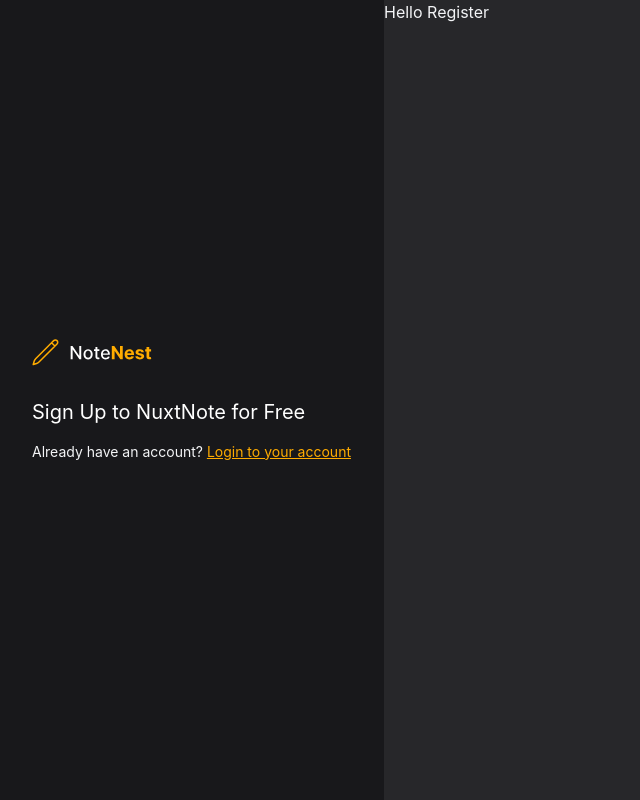
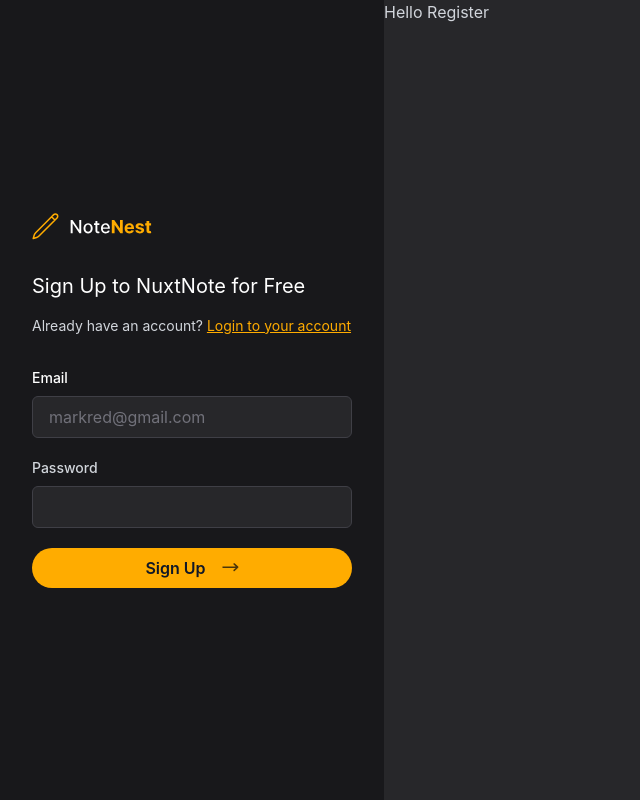
Before and after one commit to maurodf0/NuxtNote, a Nuxt app: page /register in a window 1280 px wide. Shown: the whole page, without its empty margins (0-640 px from the left). Built offline with nearby package versions, Linux system fonts and the light colour scheme.

Commit message:
feat: update register page with form fields and add arrow-right component

```diff
--- a/app/assets/css/main.css
+++ b/app/assets/css/main.css
@@ -2,14 +2,19 @@
 @tailwind components;
 @tailwind utilities;
 
-html {
-  @apply bg-gray-900 text-gray-100;
+html,
+body {
+  @apply bg-gray-900 text-gray-300;
 }
 
 a {
   @apply text-[#FFAC00];
 }
 
+button {
+  @apply bg-[#FFAC00] rounded-full text-gray-900 mt-4 font-semibold py-2 px-4;
+}
+
 body {
   font-family: "Inter", sans-serif;
 }
--- /dev/null
+++ b/app/components/arrow-right.vue
@@ -0,0 +1,16 @@
+<template>
+  <svg
+    width="17"
+    height="9"
+    viewBox="0 0 17 9"
+    fill="none"
+    xmlns="http://www.w3.org/2000/svg"
+  >
+    <path
+      fill-rule="evenodd"
+      clip-rule="evenodd"
+      d="M0.379517 4.14695C0.379517 3.94804 0.458534 3.75727 0.599186 3.61662C0.739839 3.47597 0.930604 3.39695 1.12952 3.39695H13.7195L11.6195 1.44695C11.5473 1.37997 11.489 1.29943 11.4479 1.20991C11.4068 1.1204 11.3837 1.02366 11.38 0.925232C11.3763 0.826802 11.392 0.728604 11.4262 0.636245C11.4605 0.543886 11.5125 0.459175 11.5795 0.386948C11.7148 0.241078 11.9024 0.154916 12.1012 0.147415C12.1997 0.1437 12.2979 0.159409 12.3902 0.193645C12.4826 0.227881 12.5673 0.279973 12.6395 0.346948L16.1395 3.59695C16.2152 3.66716 16.2757 3.75225 16.317 3.84689C16.3583 3.94153 16.3796 4.04368 16.3796 4.14695C16.3796 4.25021 16.3583 4.35237 16.317 4.44701C16.2757 4.54165 16.2152 4.62674 16.1395 4.69695L12.6395 7.94695C12.4936 8.08221 12.3 8.15398 12.1012 8.14648C11.9024 8.13898 11.7148 8.05282 11.5795 7.90695C11.4443 7.76108 11.3725 7.56745 11.38 7.36866C11.3875 7.16988 11.4736 6.98221 11.6195 6.84695L13.7195 4.89695H1.12952C0.930604 4.89695 0.739839 4.81793 0.599186 4.67728C0.458534 4.53663 0.379517 4.34586 0.379517 4.14695Z"
+      fill="#4B360A"
+    />
+  </svg>
+</template>
--- a/app/pages/register.vue
+++ b/app/pages/register.vue
@@ -5,12 +5,37 @@
 
 <template>
   <div class="bg-black h-screen flex flex-col md:flex-row">
+
     <div class="sidebar bg-zinc-900 md:w-[30%] flex justify-center px-8 flex-col w-full">
       <Logo class="mb-8" />
       <h1 class="text-white text-xl mb-4">Sign Up to NuxtNote for Free</h1>
       <p class="text-sm">Already have an account?
         <NuxtLink class="underline" to="/login">Login to your account</NuxtLink>
       </p>
+
+      <form class="flex flex-col gap-1 mt-8">
+        <div>
+          <label for="email" class="block mb-2 text-sm font-medium text-white">Email</label>
+          <input
+          id="email"
+          type="email"
+          placeholder="markred@gmail.com"
+          class="bg-zinc-800 border border-zinc-700 rounded-md py-2 px-4 block w-full placeholder:text-zinc-500">
+        </div>
+
+        <div class="mt-4">
+          <label for="password" class="block mb-2 text-sm font-medium">Password</label>
+          <input
+          type="password"
+          for="password"
+          class="w-full bg-zinc-800 border rounded-md py-2 px-4 block placeholder:text-zinc-500 border-zinc-700">
+        </div>
+
+        <button
+          class="w-full flex items-center gap-4 justify-center">Sign Up <ArrowRight />
+        </button>
+      </form>
+
     </div>
     <div class="main bg-zinc-800 md:w-[70%] w-full">
       <h1>Hello Register</h1>
```
